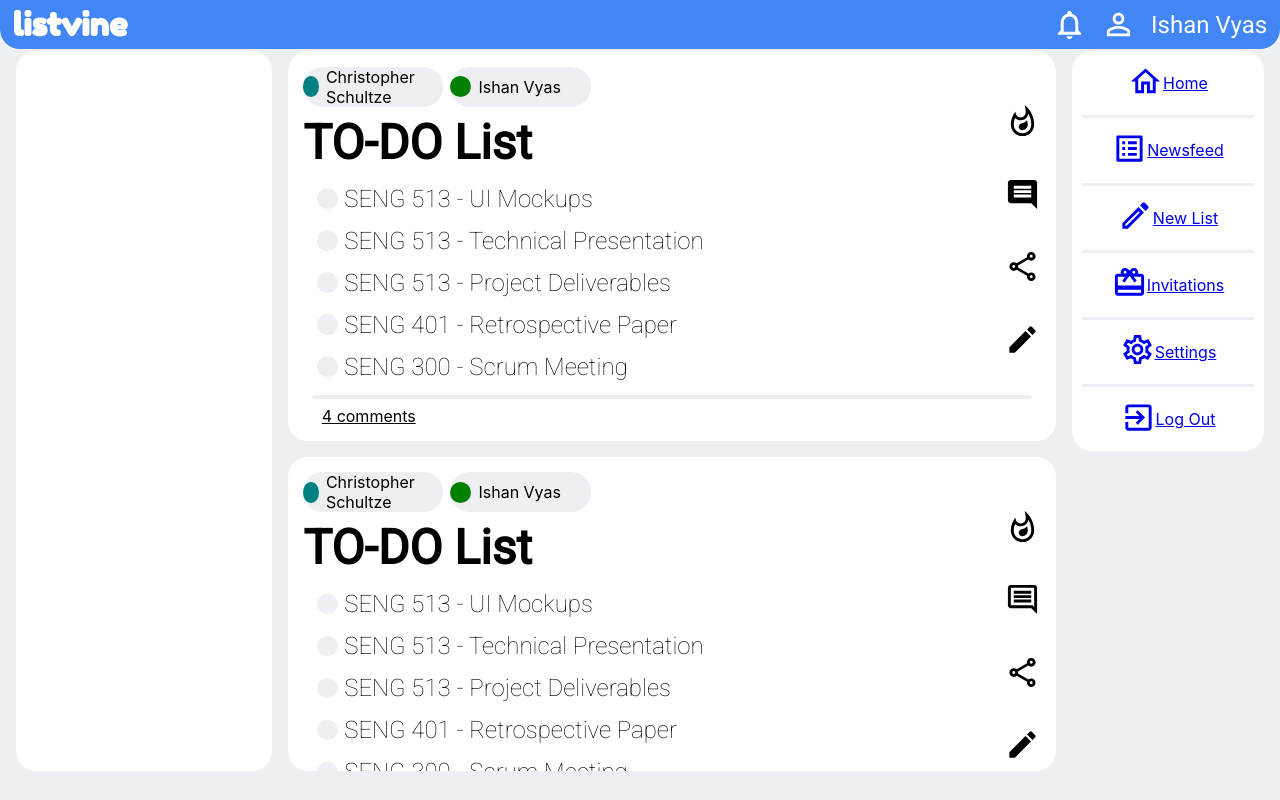
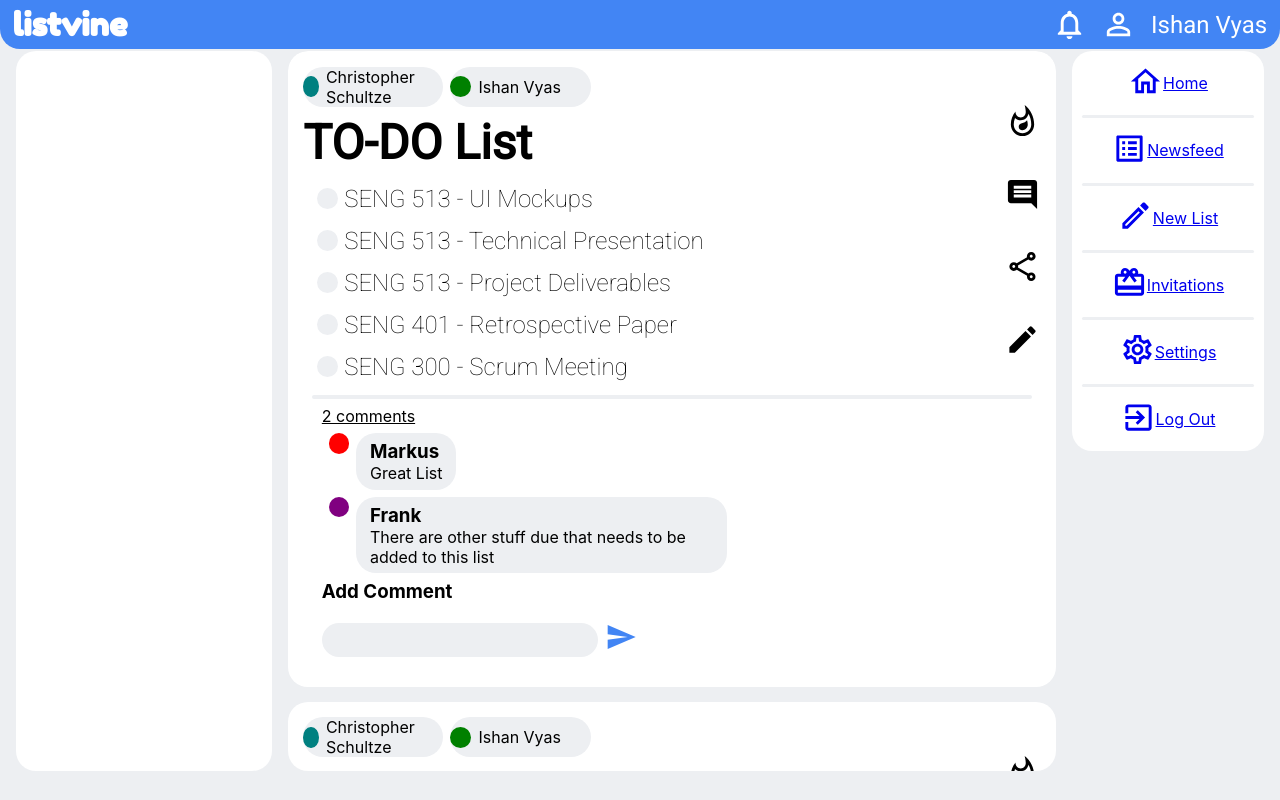
Before and after one commit to ishan-vyas/listvine, a React (Create React App) app in the folder client/: page /newsfeed in a window 1280 px wide. Both pictures are taken after a click on the icon 1022 px from the left and 194 px from the top of the page. Built offline with nearby package versions, Linux system fonts and the light colour scheme.

Commit message:
newsfeed and modals

```diff
--- a/client/src/components/Page Components/Newsfeed/Newsfeed.js
+++ b/client/src/components/Page Components/Newsfeed/Newsfeed.js
@@ -3,14 +3,34 @@ import './Newsfeed.css';
 import Navbar from "../../UI Components/Navbar/Navbar";
 import ActionBar from "../../UI Components/ActionBar/ActionBar";
 import ListPost from "../../UI Components/ListPost/ListPost";
+import Confirm from "../../UI Components/Modals/Confirm";
+import { useState } from "react";
 
 function Newsfeed(){
+
+    const [confirmState, setConfirmState] = useState(true);
+
+    const confirmHandler = () => {
+        setConfirmState(false);
+    }
+
+    const cancelHandler = () => {
+        setConfirmState(false);
+    }
+
     return(
         <div className="main-newsfeed-div">
             <Navbar>Ishan Vyas</Navbar>
+            {/* {confirmState && (<Confirm confirmHandler={confirmHandler} cancelHandler={cancelHandler} title="Are you sure you want to publish?">
+                You are about to delete this list, it will no longer show up in your 'My Lists' Section.
+            </Confirm>)} */}
             <div className="newsfeed-div">
                 <div className="quicklist-div"></div>
                 <div className="livelist-div">
+                    <ListPost />
+                    <ListPost />
+                    <ListPost />
+                    <ListPost />
                     <ListPost />
                     <ListPost />
                 </div>
--- a/client/src/components/UI Components/Button.js
+++ b/client/src/components/UI Components/Button.js
@@ -3,7 +3,7 @@ import './Button.css';
 
 function Button(props){
     return(
-        <button>{props.children}</button>
+        <button onClick={props.onClick} style={props.style}>{props.children}</button>
     );
 }
 
--- a/client/src/components/UI Components/ListPost/ListPost.css
+++ b/client/src/components/UI Components/ListPost/ListPost.css
@@ -59,6 +59,16 @@
 .listitem-container{
     width:100%;
     margin-bottom: 2%;
+}
+
+.add-comment > h3{
+    padding: 0;
+    margin: 0;
+}
+
+.comment-input{
+    display: flex;
+    align-items: center;
 }
 
 /*
@@ -125,6 +135,34 @@
 }
 
 /*
+    CommentItem Styling
+*/
+.comment-container{
+    margin: 1%;
+    display: flex;
+    align-items: flex-start;
+}
+
+.comment-content{
+    background-color: #EDEFF2;
+    border-radius: 20px;
+    padding: 1%;
+    padding-left: 2%;
+    padding-right: 2%;
+    max-width: 50%;
+}
+
+.comment-content > h3{
+    padding: 0;
+    margin: 0;
+}
+
+.comment-content > p{
+    padding: 0;
+    margin: 0;
+}
+
+/*
     Scrollbar
 */
 /* width */
@@ -141,7 +179,7 @@
   /* Handle */
   ::-webkit-scrollbar-thumb {
     border-radius: 20px;
-    background: #cecece;
+    background: #cecece00;
   }
 
   /* Handle on hover */
--- a/client/src/components/UI Components/ListPost/ListPost.js
+++ b/client/src/components/UI Components/ListPost/ListPost.js
@@ -1,7 +1,9 @@
 import React from "react";
 import { useState } from "react";
 import "./ListPost.css";
-import { Whatshot, WhatshotOutlined, Comment, CommentOutlined, Share, ShareOutlined, Edit } from '@material-ui/icons';
+import TextInput from '../TextInputs/TextInput';
+import Button from '../Button';
+import { Whatshot, WhatshotOutlined, Comment, CommentOutlined, Share, ShareOutlined, Edit, Send } from '@material-ui/icons';
 
 const UserTag = (props) => {
     return(
@@ -23,6 +25,21 @@ const ListItem = (props) => {
                 </div>
             </div>
             <p className="listitem-p">{props.children}</p>
+        </div>
+    );
+}
+
+const CommentItem = (props) => {
+    return (
+        <div className="comment-container">
+            <div className="check-container" style={{backgroundColor:props.bg}}>
+                <div className="circular-check">
+                </div>
+            </div>
+            <div className="comment-content">
+                <h3>{props.user}</h3>
+                <p>{props.children}</p>
+            </div>
         </div>
     );
 }
@@ -61,7 +78,20 @@ const ListPost = () => {
             <div className='listpost-seperator'></div>
             <div class="break"></div>
             <div className="comment-section">
-                <p className="comment-number"><u>4 comments</u></p>
+                <p onClick={() => setComment(!comment)} className="comment-number"><u>2 comments</u></p>
+                {comment && (
+                <>
+                    <CommentItem user="Markus" bg="red">Great List</CommentItem>
+                    <CommentItem user="Frank" bg="purple">There are other stuff due that needs to be added to this list</CommentItem>
+                    <div className="add-comment">
+                        <h3>Add Comment</h3>
+                        <div className="comment-input">
+                            <TextInput />
+                            <Send style={{color:'#4285F4', marginLeft:'1%', fontSize:'xx-large'}}/>
+                        </div>
+                    </div>
+                </>
+                )}
             </div>
         </div>
     );
--- /dev/null
+++ b/client/src/components/UI Components/Modals/Confirm.css
@@ -0,0 +1,39 @@
+.modalBackground {
+    width: 100vw;
+    height: 100vh;
+    position: fixed;
+    background-color: rgba(200, 200, 200, 0.294);
+    display: flex;
+    justify-content: center;
+    align-items: center;
+
+}
+
+.modalContainer {
+    background-color: white;
+    border-radius: 20px;
+    width: 35%;
+    padding: 0.5%;
+    padding-left: 3%;
+    padding-right: 3%;
+    box-shadow: 0 0 20px rgb(200, 200, 200);
+}
+
+.modal-title > h1{
+    padding: 0;
+    font-family: 'Roboto', sans-serif;
+    color: black;
+}
+
+.modal-body > p{
+    color: black;
+    font-family: 'Roboto', sans-serif;
+    font-size: x-large;
+    margin: 0;
+    padding: 0;
+}
+
+.modal-footer{
+    padding-top: 3%;
+    text-align: center;
+}
--- /dev/null
+++ b/client/src/components/UI Components/Modals/Confirm.js
@@ -0,0 +1,26 @@
+import React from 'react';
+import './Confirm.css';
+import Button from '../Button';
+
+const Confirm = (props) => {
+    return(
+        <div className="modalBackground" style={{color:'red'}}>
+            <div className='modalContainer'>
+                <div className="modal-title">
+                    <h1>{props.title}</h1>
+                </div>
+                <div className="modal-body">
+                    <p>Note:</p>
+                    <br />
+                    <p>{props.children}</p>
+                </div>
+                <div className="modal-footer">
+                    <Button onClick={props.cancelHandler} style={{backgroundColor: '#EDEFF2', color: 'black', marginRight:'5%'}}>Cancel</Button>
+                    <Button onClick={props.confirmHandler} style={{backgroundColor: '#EA4335', color: 'white'}}>Yes, I am Sure</Button>
+                </div>
+            </div>
+        </div>
+    );
+};
+
+export default Confirm;
--- a/client/src/components/UI Components/TextInputs/TextInput.js
+++ b/client/src/components/UI Components/TextInputs/TextInput.js
@@ -6,7 +6,7 @@ const TextInput = (props) => {
         <div>
             <label>{props.children}</label>
             <br />
-            <input type={props.type}></input>
+            <input style={props.style} type={props.type}></input>
         </div>
     );
 }
```
